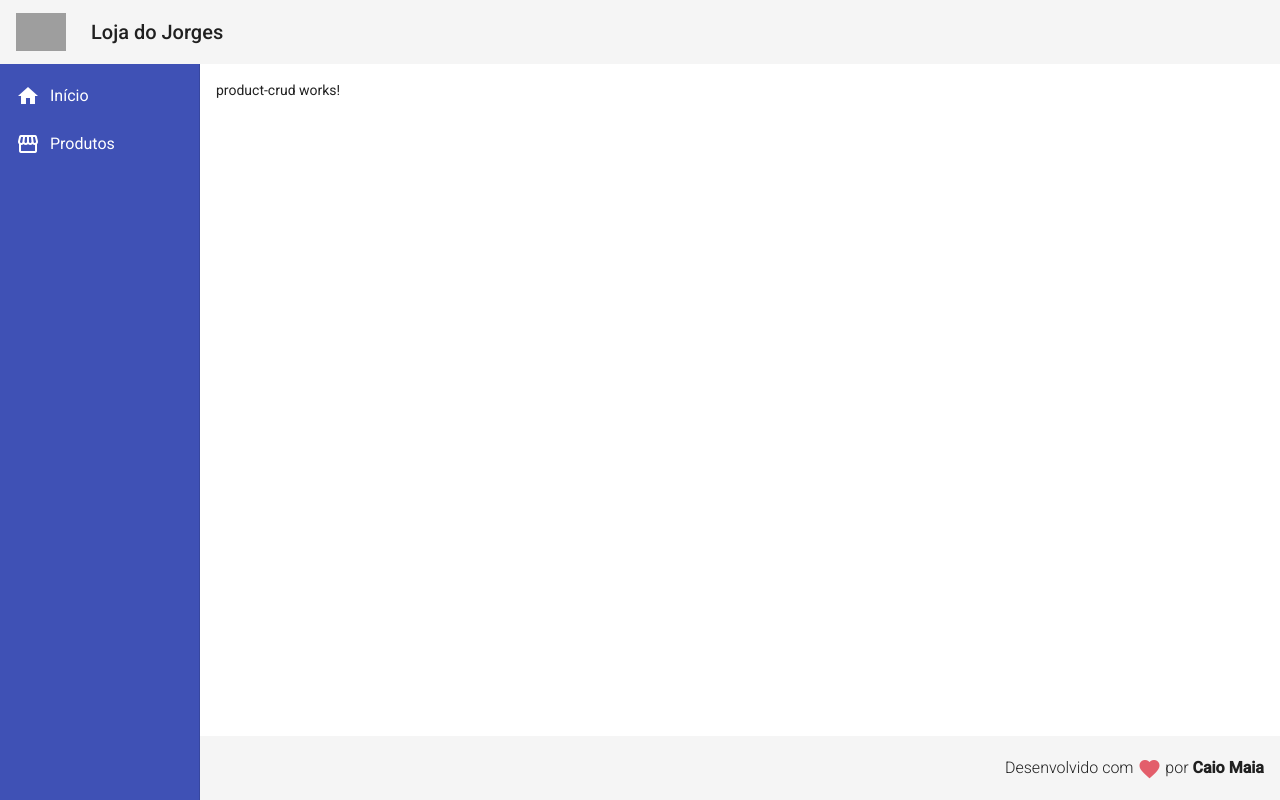
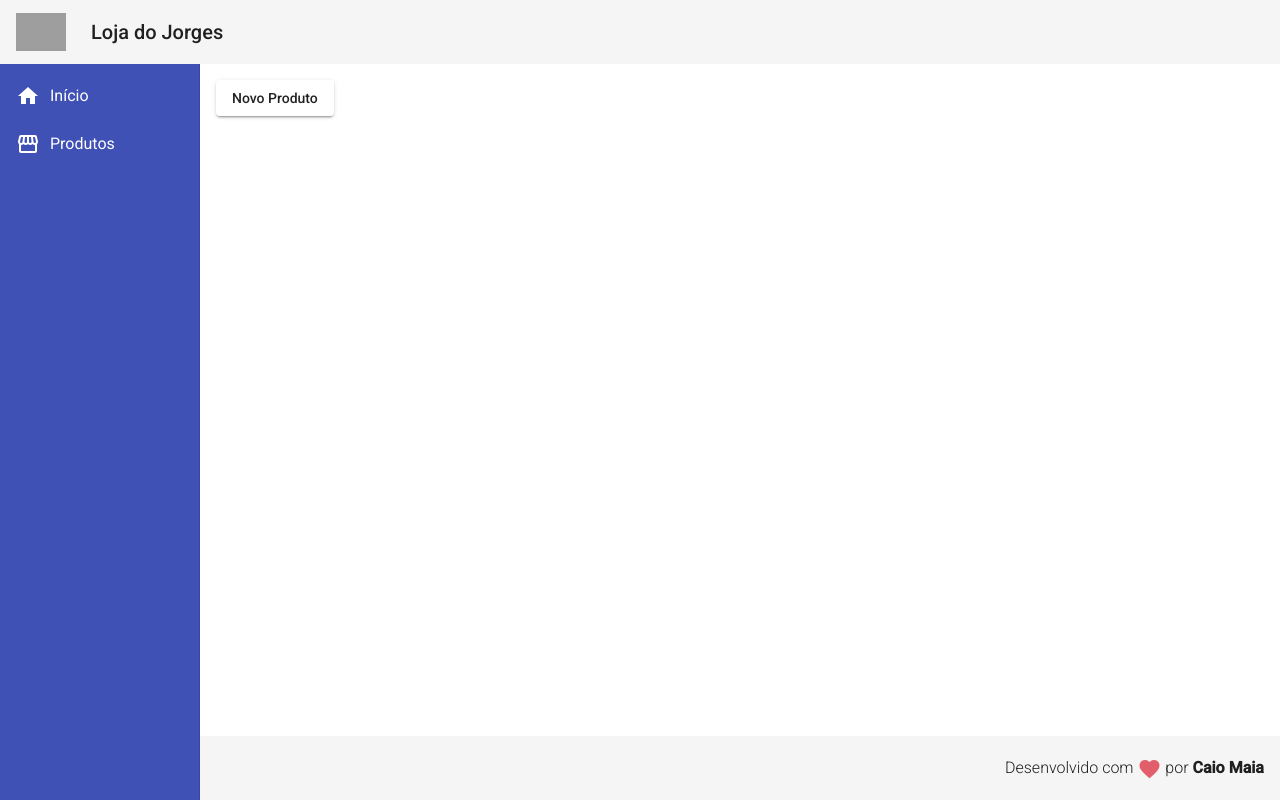
Before and after one commit to Caio-Maia/shopping, an Angular app in the folder angular/: page /products in a window 1280 px wide. Built offline with nearby package versions, Linux system fonts and the light colour scheme; grey boxes are pictures that could not be loaded.

Commit message:
products

```diff
--- a/angular/src/app/app-routing.module.ts
+++ b/angular/src/app/app-routing.module.ts
@@ -2,6 +2,7 @@
 import { Routes, RouterModule } from '@angular/router';
 import { HomeComponent } from './views/home/home.component';
 import { ProductCrudComponent } from './views/product-crud/product-crud.component';
+import { ProductCreateComponent } from './components/product/product-create/product-create.component';
 
 const routes: Routes = [
   {
@@ -11,6 +12,10 @@
   {
     path: "products",
     component: ProductCrudComponent
+  },
+  {
+    path: "products/create",
+    component: ProductCreateComponent
   }
 ];
 
--- a/angular/src/app/app.module.ts
+++ b/angular/src/app/app.module.ts
@@ -18,6 +18,7 @@
 import { MatIconModule } from '@angular/material/icon';
 import { HomeComponent } from './views/home/home.component';
 import { ProductCrudComponent } from './views/product-crud/product-crud.component';
+import { ProductCreateComponent } from './components/product/product-create/product-create.component';
 
 @NgModule({
   declarations: [
@@ -26,7 +27,8 @@
     FooterComponent,
     NavComponent,
     HomeComponent,
-    ProductCrudComponent
+    ProductCrudComponent,
+    ProductCreateComponent
   ],
   imports: [
     BrowserModule,
--- /dev/null
+++ b/angular/src/app/components/product/product-create/product-create.component.html
@@ -0,0 +1 @@
+<p>product-create works!</p>
--- /dev/null
+++ b/angular/src/app/components/product/product-create/product-create.component.ts
@@ -0,0 +1,17 @@
+import { Component, OnInit } from '@angular/core';
+import { ProductService } from '../product.service';
+
+@Component({
+  selector: 'app-product-create',
+  templateUrl: './product-create.component.html',
+  styleUrls: ['./product-create.component.css']
+})
+export class ProductCreateComponent implements OnInit {
+
+  constructor(private productService: ProductService) { }
+
+  ngOnInit(): void {
+    this.productService
+  }
+
+}
--- /dev/null
+++ b/angular/src/app/components/product/product.model.ts
@@ -0,0 +1,5 @@
+export interface Product {
+    id?:number
+    nome:string
+    preco:number
+}
--- /dev/null
+++ b/angular/src/app/components/product/product.service.ts
@@ -0,0 +1,10 @@
+import { Injectable } from '@angular/core';
+import { MatSnackBar } from '@angular/material/snack-bar'
+
+@Injectable({
+  providedIn: 'root'
+})
+export class ProductService {
+
+  constructor(private snackBar: MatSnackBar) { }
+}
--- a/angular/src/app/views/product-crud/product-crud.component.html
+++ b/angular/src/app/views/product-crud/product-crud.component.html
@@ -1 +1,3 @@
-<p>product-crud works!</p>
+<button mat-raised-button (click)="navigateToProductCreate()">
+    Novo Produto
+</button>
--- a/angular/src/app/views/product-crud/product-crud.component.ts
+++ b/angular/src/app/views/product-crud/product-crud.component.ts
@@ -1,4 +1,5 @@
 import { Component, OnInit } from '@angular/core';
+import { Router } from '@angular/router'
 
 @Component({
   selector: 'app-product-crud',
@@ -7,9 +8,13 @@
 })
 export class ProductCrudComponent implements OnInit {
 
-  constructor() { }
+  constructor(private router: Router) { }
 
   ngOnInit(): void {
   }
 
+  navigateToProductCreate():void {
+    this.router.navigate(['/products/create']);
+  }
+
 }
```
Also changed, not shown: angular/src/app/components/product/product-create/product-create.component.css (added).
